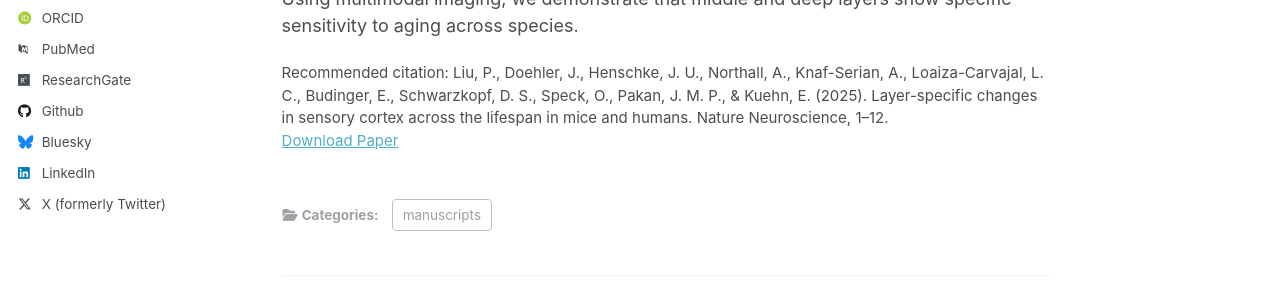
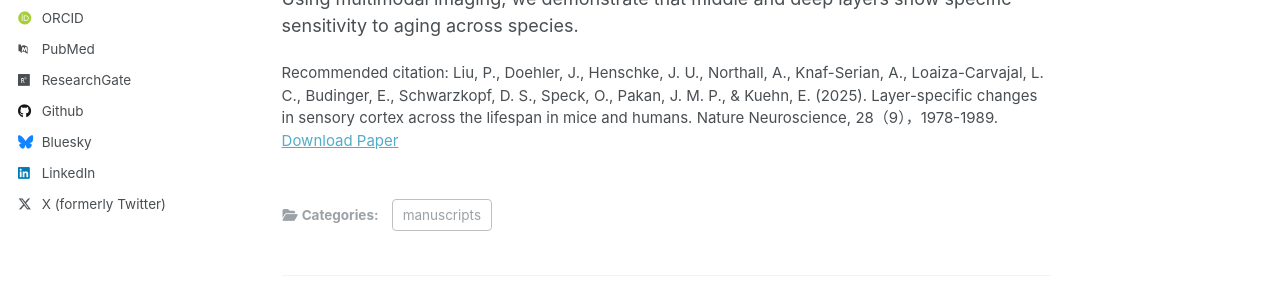
Before and after one commit to PengLiu1120/pengliu, a Jekyll site: the page built from _publications/2024-07-15-paper-title-number-4.md, in a window 1280 px wide and 1274 px high. Shown: the part 543-843 px from the top of the window. Built offline with Jekyll 4.4.1, drawn with Linux system fonts in a browser that asks for light colours; some web fonts are replaced.

Commit message:
Update 2024-07-15-paper-title-number-4.md

```diff
--- a/_publications/2024-07-15-paper-title-number-4.md
+++ b/_publications/2024-07-15-paper-title-number-4.md
@@ -8,7 +8,7 @@ date: 2025-08-11
 venue: 'Nature Neuroscience'
 paperurl: 'https://www.nature.com/articles/s41593-025-02013-1'
 #paperurl: 'https://github.com/PengLiu1120/pengliu/blob/1d884a91e427fa96ef00598976e5084380e9bdcf/files/paper4.pdf'
-citation: 'Liu, P., Doehler, J., Henschke, J. U., Northall, A., Knaf-Serian, A., Loaiza-Carvajal, L. C., Budinger, E., Schwarzkopf, D. S., Speck, O., Pakan, J. M. P., & Kuehn, E. (2025). Layer-specific changes in sensory cortex across the lifespan in mice and humans. Nature Neuroscience, 1–12.'
+citation: 'Liu, P., Doehler, J., Henschke, J. U., Northall, A., Knaf-Serian, A., Loaiza-Carvajal, L. C., Budinger, E., Schwarzkopf, D. S., Speck, O., Pakan, J. M. P., & Kuehn, E. (2025). Layer-specific changes in sensory cortex across the lifespan in mice and humans. Nature Neuroscience, 28（9），1978-1989.'
 ---
 
 The segregation of processes into cortical layers is a convergent feature in animal evolution. However, how changes in the cortical layer architecture interact with sensory system function and dysfunction remains unclear. Here we conducted functional and structural layer-specific in vivo 7T magnetic resonance imaging of the primary somatosensory cortex in two cohorts of healthy younger and older adults. Input layer IV is enlarged and more myelinated in older adults and is associated with extended sensory input signals. Age-related cortical thinning is driven by deep layers and accompanied by increased myelination, but there is no clear evidence for reduced inhibition. Calcium imaging and histology in younger and older mice revealed increased sensory-evoked neuronal activity accompanied by increased parvalbumin expression as a potential inhibitory balance, with dynamic changes in layer-specific myelination across age groups. Using multimodal imaging, we demonstrate that middle and deep layers show specific sensitivity to aging across species.
```
